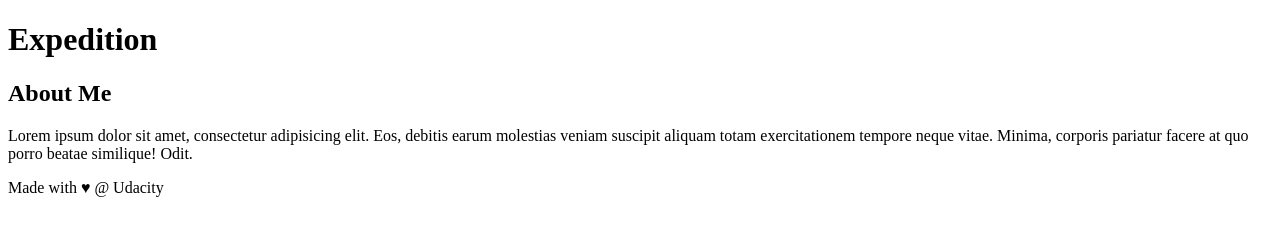
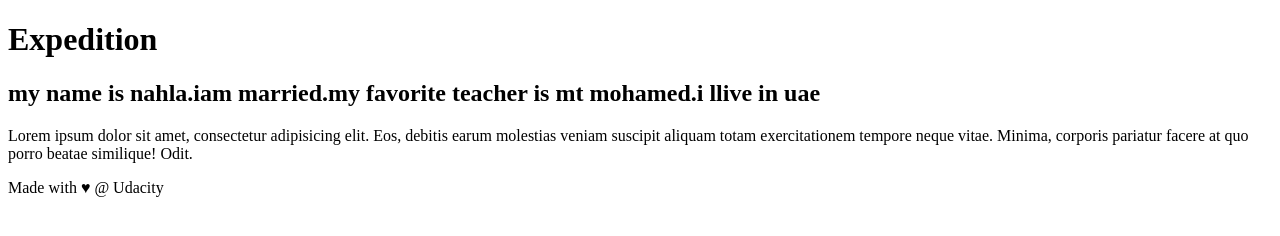
Before and after one commit to nahla-abdo/new-git-project, a plain HTML site: page index.html in a window 1280 px wide. Drawn offline with Linux system fonts and the light colour scheme.

Commit message:
add information about me

```diff
--- a/index.html
+++ b/index.html
@@ -21,7 +21,7 @@
 
 <!-- start of new content -->
 <aside>
-    <h2>About Me</h2>
+    <h2>my name is nahla.iam married.my favorite teacher is mt mohamed.i llive in uae </h2>
 
     <p>Lorem ipsum dolor sit amet, consectetur adipisicing elit. Eos, debitis earum molestias veniam suscipit aliquam totam exercitationem tempore neque vitae. Minima, corporis pariatur facere at quo porro beatae similique! Odit.</p>
 </aside>
```
